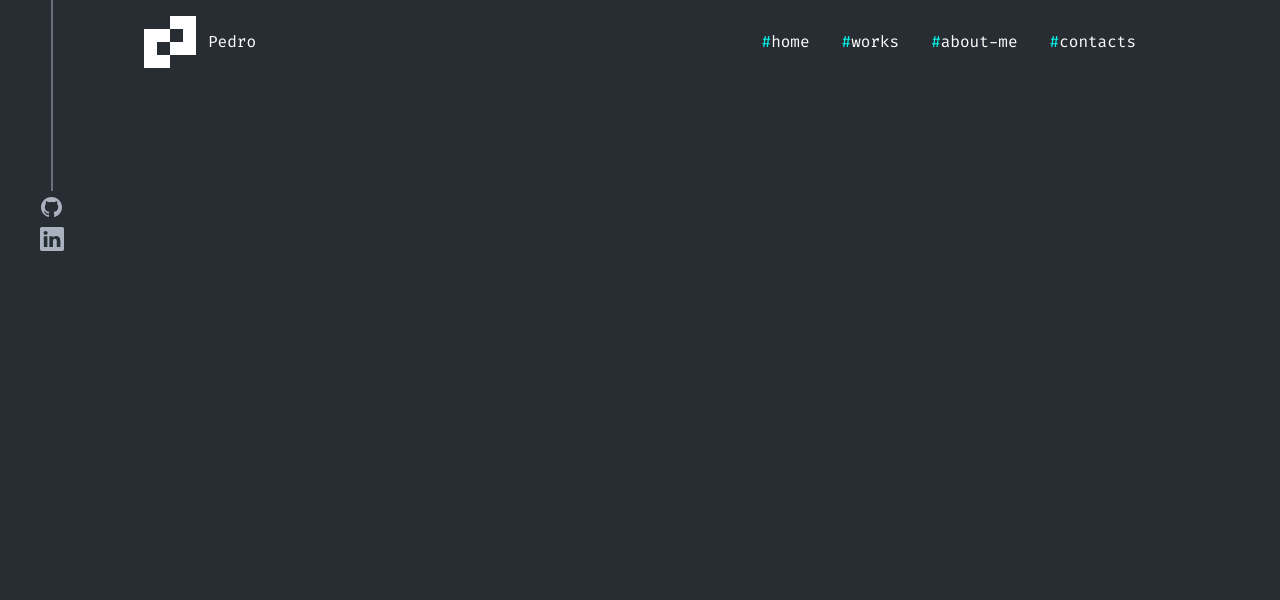
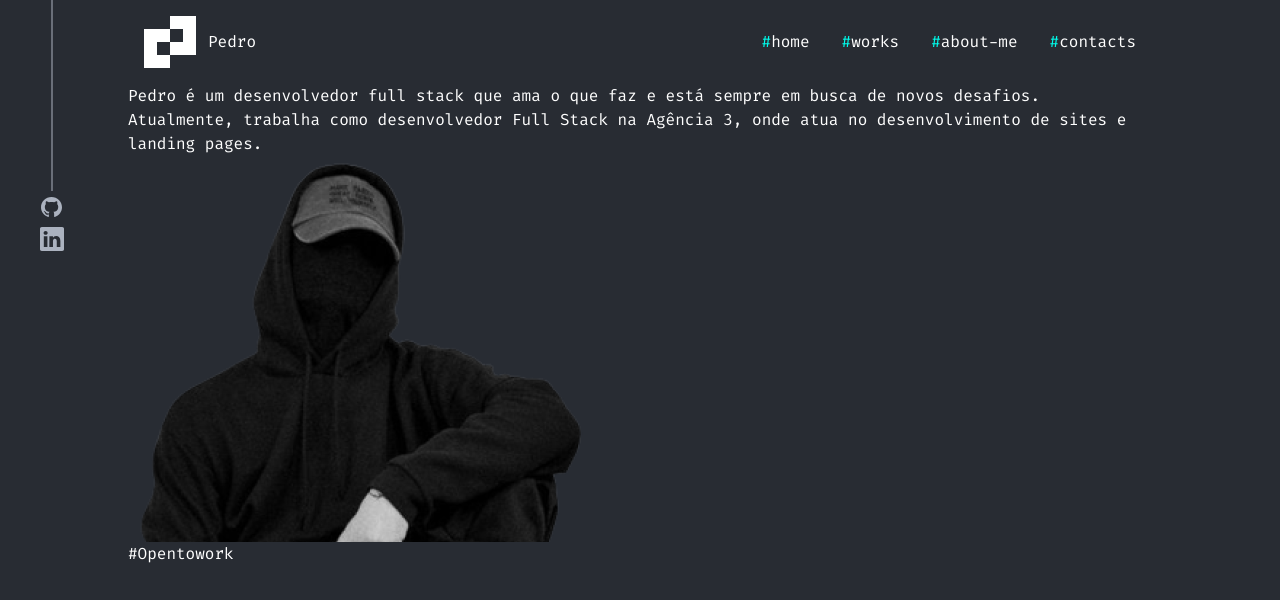
Before and after one commit to PedroSincero/Portfolio, a React (Vite) app: page / in a window 1280 px wide. Shown: the top 600 px of the page. Built offline with nearby package versions, Linux system fonts and the light colour scheme.

Commit message:
fix: adicionando componentes default para a tela de Home

```diff
--- a/src/App.jsx
+++ b/src/App.jsx
@@ -1,11 +1,13 @@
 import Header from './components/Header'
 import Midias from './components/Midias'
+import Home from './components/Home'
 
 export default function App() {
   return (
     <div className="lg:w-4/5 lg:mx-auto">
       <Midias />
       <Header />
+      <Home />
     </div>
   )
 }
--- /dev/null
+++ b/src/components/Home/Description/index.jsx
@@ -0,0 +1,13 @@
+export default function Description() {
+  return (
+    <div>
+      <p>
+        Pedro é um <span>desenvolvedor full stack</span> que ama o que faz e está sempre em busca de novos desafios.
+      </p>
+
+      <p>
+        Atualmente, trabalha como <span>desenvolvedor Full Stack</span> na <span>Agência 3</span>, onde atua no desenvolvimento de sites e landing pages.
+      </p>
+  </div>
+  )
+}
--- /dev/null
+++ b/src/components/Home/Profile/index.jsx
@@ -0,0 +1,14 @@
+import ImageDefault from '../../../assets/ImageDefault.png';
+
+export default function Profile() {
+  return (
+    <div>
+      <div>
+        <img src={ImageDefault} alt="default Image" />
+      </div>
+      <div>
+        <p><span>#</span>Opentowork</p>
+      </div>
+    </div>
+  );
+}
--- a/src/components/Home/index.jsx
+++ b/src/components/Home/index.jsx
@@ -1,5 +1,11 @@
+import Description from './Description';
+import Profile from './Profile';
+
 export default function Home() {
   return (
-    <div>Home</div>
+    <div>
+      <Description />
+      <Profile />
+    </div>
   )
 }
```
Also changed, not shown: src/assets/ImageDefault.png (added).
